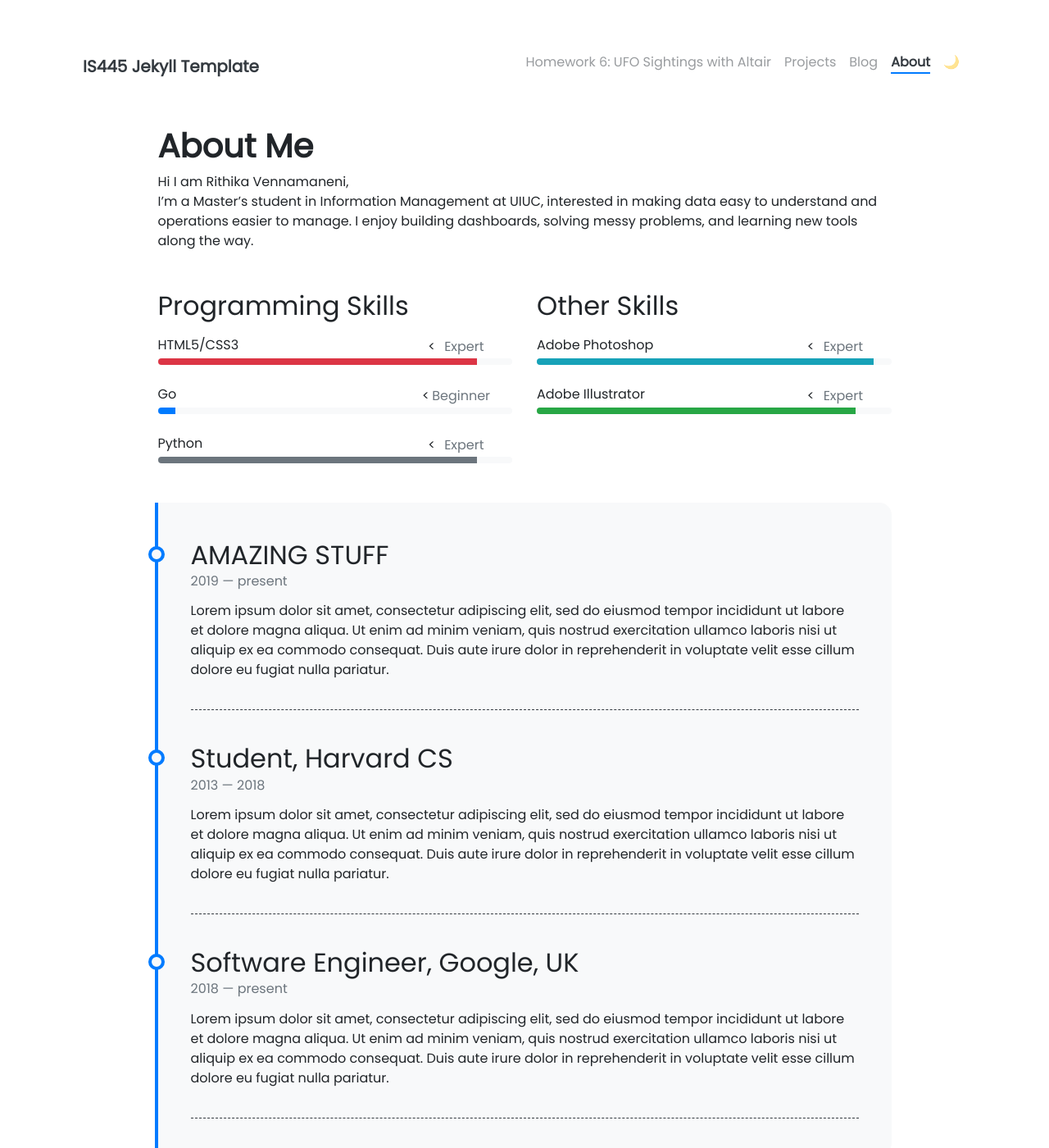
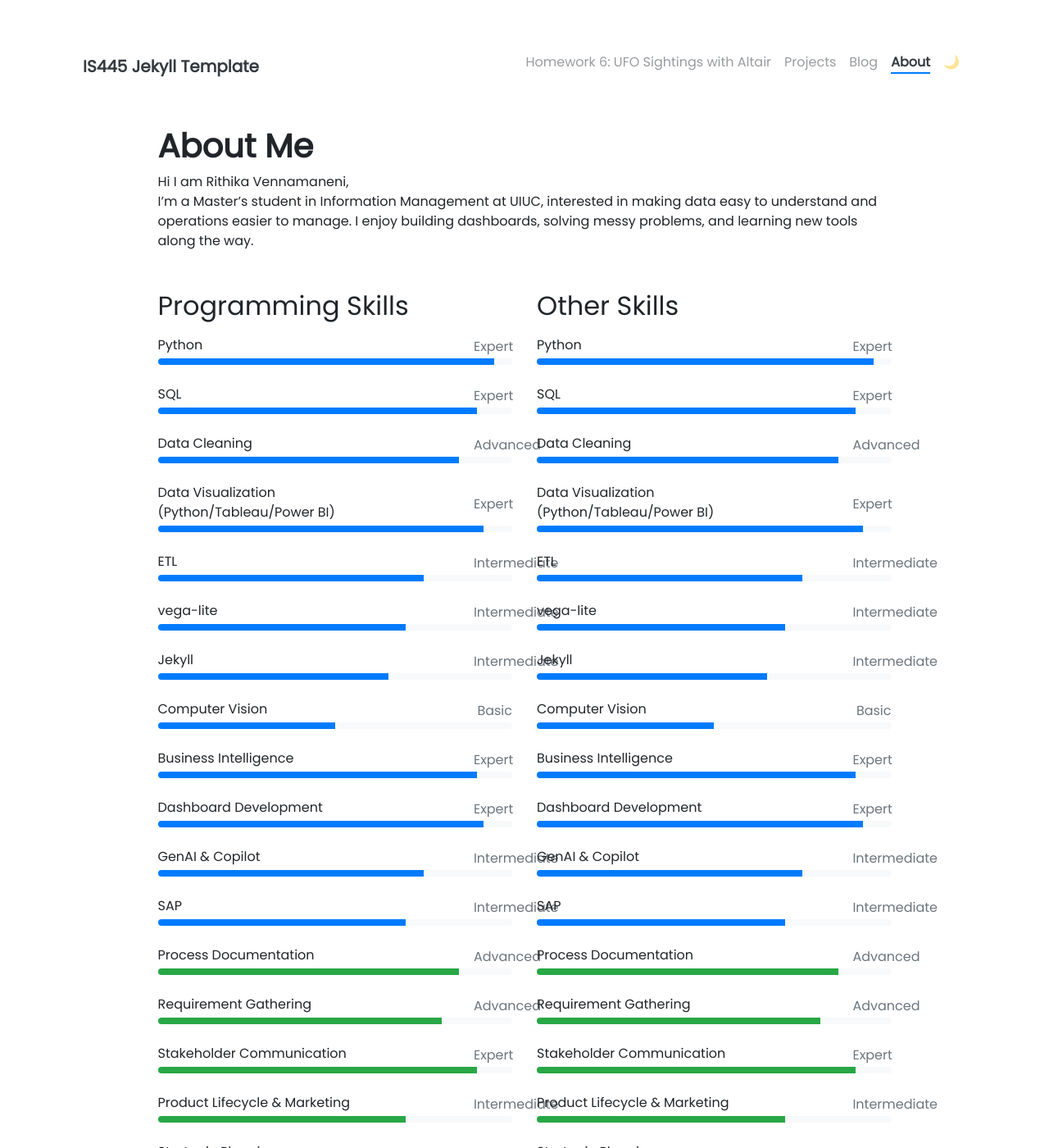
Before and after one commit to RithikaVennamaneni/RithikaVennamaneni.github.io, a Jekyll site: the page built from pages/about.md, in a window 1280 px wide and 1400 px high. Shown: the whole window at 82% size. Built offline with Jekyll 4.4.1, drawn with Linux system fonts in a browser that asks for light colours; nearby versions of some CDN libraries; some of the changed text lies outside the part shown.

Commit message:
Update skills.html

```diff
--- a/_includes/about/skills.html
+++ b/_includes/about/skills.html
@@ -2,31 +2,91 @@
 
   <h2 class="mb-3">{{ include.title }}</h2>
 
-  {% for skill in include.source %}
+  <!-- Programming & Data Analytics -->
+  {% assign skills =
+    "Python:Expert:95,SQL:Expert:90,Data Cleaning:Advanced:85,Data Visualization (Python/Tableau/Power BI):Expert:92,ETL:Intermediate:75,vega-lite:Intermediate:70,Jekyll:Intermediate:65,Computer Vision:Basic:50,Business Intelligence:Expert:90,Dashboard Development:Expert:92,GenAI & Copilot:Intermediate:75,SAP:Intermediate:70" | split: "," %}
+
+  {% for item in skills %}
+    {% assign skill_parts = item | split: ":" %}
+    {% assign name = skill_parts[0] %}
+    {% assign level = skill_parts[1] %}
+    {% assign percentage = skill_parts[2] %}
 
     <div class="row justify-content-between align-items-center">
       <div class="col-8">
-      <p class="mb-1">{{ skill.name }}</p>
+        <p class="mb-1">{{ name }}</p>
       </div>
-<!--   <div class="col-2 text-right"> <!-- could work as a last resort -->
-      &nbsp; &nbsp; &nbsp; < <div class="text-muted">{{skill.level}}</div><div class="col-1 text-right"></div><!-- could work as a last resort -->
-      <!--< {{skill.level}}-->
-      <!--<p class="mb-1 text-muted">{{ skill.level }}</p>-->
-      <!--<div class="mb-1 text-muted text-left">{{ skill.level }}</div>-->
-    <!--</div>-->
+      <div class="col-2 text-right text-muted">{{ level }}</div>
     </div>
 
     <div class="progress mb-4 bg-themed" style="height: 8px;">
-    <div class="progress-bar bg-{{ skill.color | default: "primary" }} wow animated slideInLeft"
+      <div class="progress-bar bg-primary wow animated slideInLeft"
         data-wow-delay="{{ forloop.index | divided_by: 20.0 }}"
         role="progressbar"
-      style="width: {{ skill.percentage }}%;"
-      aria-valuenow="{{ skill.percentage }}"
+        style="width: {{ percentage }}%;"
+        aria-valuenow="{{ percentage }}"
         aria-valuemin="0"
         aria-valuemax="100">
       </div>
     </div>
+  {% endfor %}
 
+  <!-- Business & IT Analysis -->
+  {% assign skills_biz =
+    "Process Documentation:Advanced:85,Requirement Gathering:Advanced:80,Stakeholder Communication:Expert:90,Product Lifecycle & Marketing:Intermediate:70,Strategic Planning:Advanced:85,KPI Analysis:Advanced:80,Operations:Advanced:80" | split: "," %}
+
+  {% for item in skills_biz %}
+    {% assign skill_parts = item | split: ":" %}
+    {% assign name = skill_parts[0] %}
+    {% assign level = skill_parts[1] %}
+    {% assign percentage = skill_parts[2] %}
+
+    <div class="row justify-content-between align-items-center">
+      <div class="col-8">
+        <p class="mb-1">{{ name }}</p>
+      </div>
+      <div class="col-2 text-right text-muted">{{ level }}</div>
+    </div>
+
+    <div class="progress mb-4 bg-themed" style="height: 8px;">
+      <div class="progress-bar bg-success wow animated slideInLeft"
+        data-wow-delay="{{ forloop.index | divided_by: 20.0 }}"
+        role="progressbar"
+        style="width: {{ percentage }}%;"
+        aria-valuenow="{{ percentage }}"
+        aria-valuemin="0"
+        aria-valuemax="100">
+      </div>
+    </div>
+  {% endfor %}
+
+  <!-- Software & Project Tools -->
+  {% assign tools =
+    "Jupyter Notebook:Expert:90,Visual Studio:Intermediate:75,Google Analytics:Intermediate:70,Microsoft Office Suite:Expert:95,AWS:Intermediate:70,Agile Methodologies:Advanced:85,MS Project:Intermediate:70,Task Prioritization:Advanced:80,Business Strategy:Advanced:85" | split: "," %}
+
+  {% for item in tools %}
+    {% assign skill_parts = item | split: ":" %}
+    {% assign name = skill_parts[0] %}
+    {% assign level = skill_parts[1] %}
+    {% assign percentage = skill_parts[2] %}
+
+    <div class="row justify-content-between align-items-center">
+      <div class="col-8">
+        <p class="mb-1">{{ name }}</p>
+      </div>
+      <div class="col-2 text-right text-muted">{{ level }}</div>
+    </div>
+
+    <div class="progress mb-4 bg-themed" style="height: 8px;">
+      <div class="progress-bar bg-info wow animated slideInLeft"
+        data-wow-delay="{{ forloop.index | divided_by: 20.0 }}"
+        role="progressbar"
+        style="width: {{ percentage }}%;"
+        aria-valuenow="{{ percentage }}"
+        aria-valuemin="0"
+        aria-valuemax="100">
+      </div>
+    </div>
   {% endfor %}
 
 </div>
```
Lines whose indentation alone changed are shown as unchanged.
